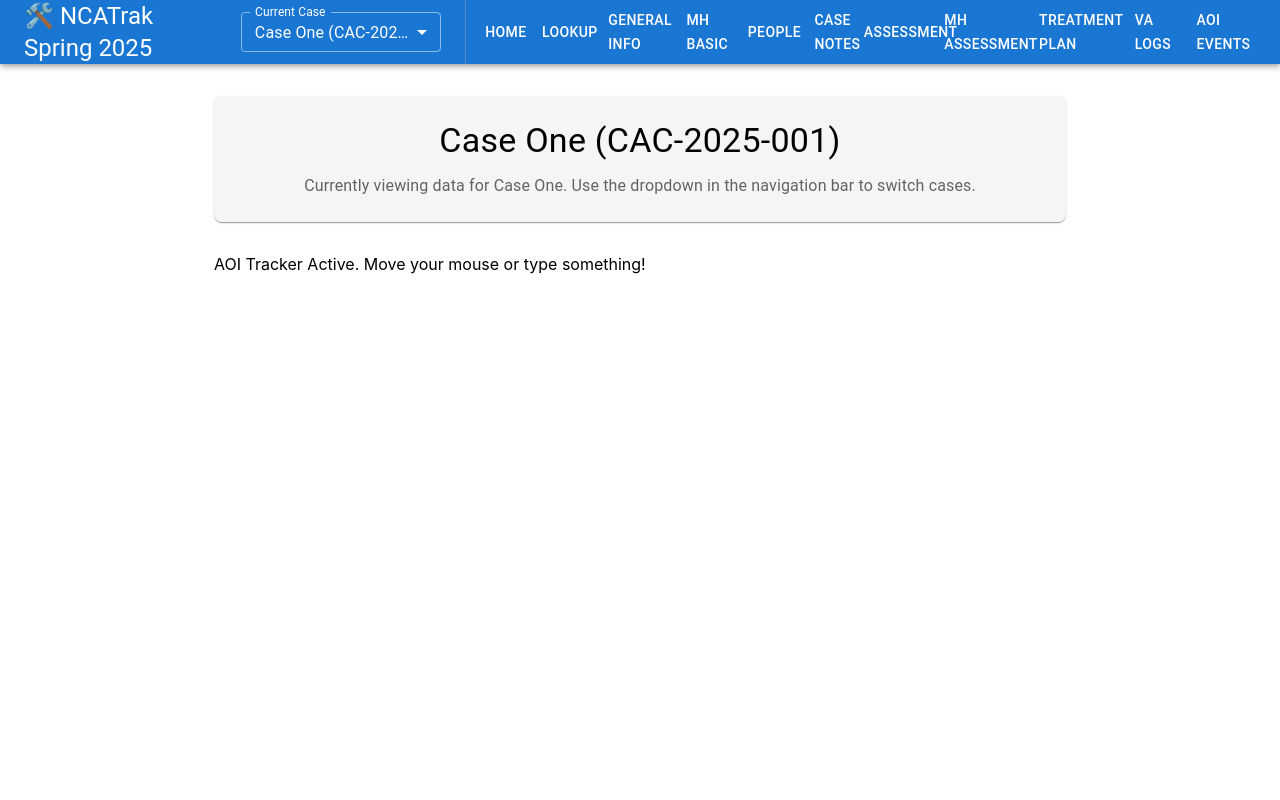
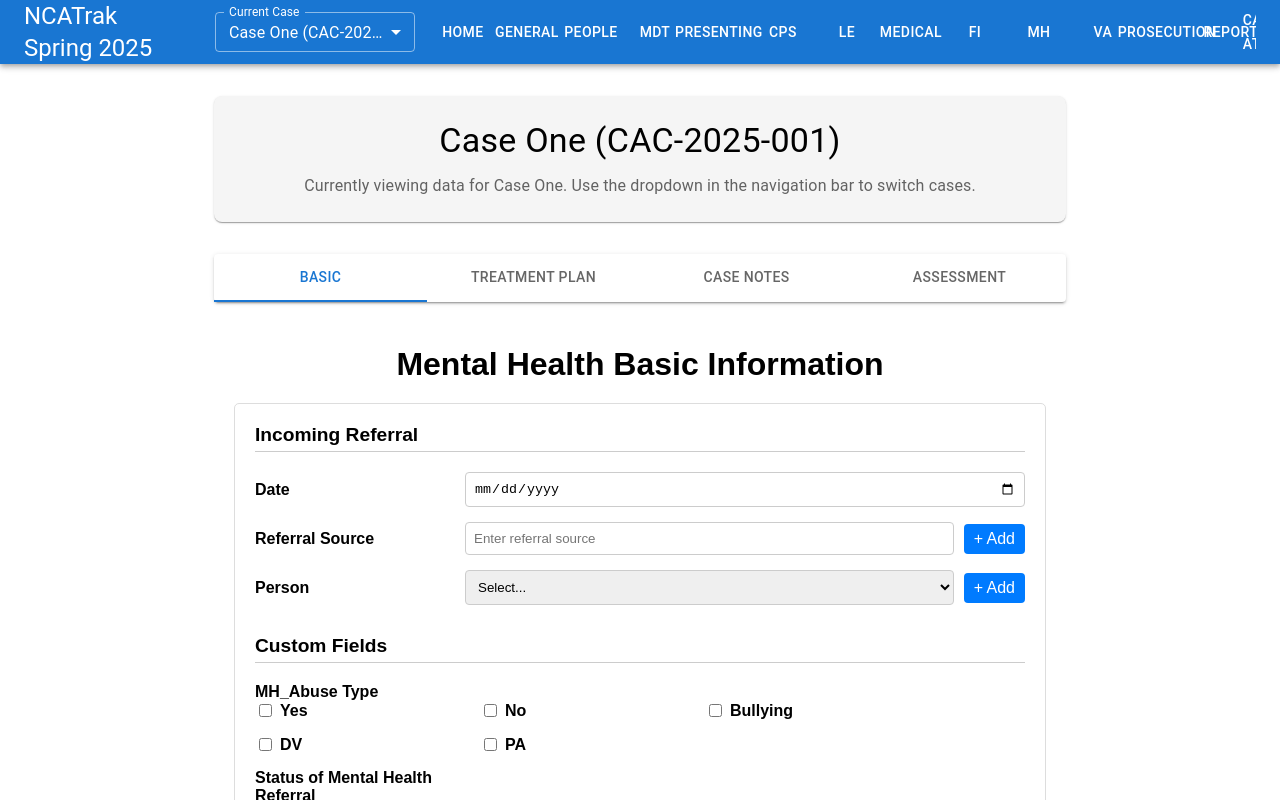
Before and after one commit to TheEthanHaque/NCATrak-Spring2025, a React (Create React App) app in the folder app/frontend/: page /CaseMh in a window 1280 px wide. Shown: the top 800 px of the page. Built offline with nearby package versions, Linux system fonts and the light colour scheme.

Commit message:
Added Proper NCATrak navigation

```diff
--- a/app/frontend/src/App.js
+++ b/app/frontend/src/App.js
@@ -1,6 +1,6 @@
 import React from 'react';
 import { BrowserRouter as Router, Routes, Route, Link } from 'react-router-dom';
-import AOITracker from './AOITracker';
+//import AOITracker from './AOITracker';
 import AOIEventViewer from './AOIEventViewer';
 import GeneralTab from './components/GeneralTab';
 import MHBasicInterface from './components/MHBasicInterface';
@@ -11,7 +11,8 @@ import TreatmentPlan from './components/TreatmentPlan';
 import VALogInterface from './components/VALogInterface';
 import MHAssessment from './components/MHAssessment';
 import Lookup from './components/Lookup';
-import { AppBar, Toolbar, Typography, Button, Container, Box, Divider } from '@mui/material';
+import MHSection from './components/MHSection';
+import { AppBar, Toolbar, Typography, Button, Container, Box} from '@mui/material';
 import CaseSelector from './context/CaseSelector';
 import { CaseProvider, useCase } from './context/CaseContext';
 
@@ -22,27 +23,25 @@ function App() {
                 {/* Header */}
                 <AppBar position="static">
                     <Toolbar>
-                        <Typography variant="h5" sx={{ flexGrow: 0, mr: 3 }}>
-                            🛠️ NCATrak Spring 2025
-                        </Typography>
+                        <Typography variant="h5" sx={{ flexGrow: 0, mr: 3 }}>NCATrak Spring 2025</Typography>
 
-                        {/* Case Selector in Navigation */}
                         <CaseSelector />
-
-                        <Divider orientation="vertical" flexItem sx={{ mx: 1, bgcolor: 'rgba(255,255,255,0.3)' }} />
 
                         <Box sx={{ flexGrow: 1, display: 'flex', overflow: 'auto' }}>
                             <Button color="inherit" component={Link} to="/">Home</Button>
-                            <Button color="inherit" component={Link} to="/lookup">Lookup</Button>
-                            <Button color="inherit" component={Link} to="/general">General Info</Button>
-                            <Button color="inherit" component={Link} to="/mh-basic">MH Basic</Button>
-                            <Button color="inherit" component={Link} to="/people">People</Button>
-                            <Button color="inherit" component={Link} to="/case-notes">Case Notes</Button>
-                            <Button color="inherit" component={Link} to="/assessment">Assessment</Button>
-                            <Button color="inherit" component={Link} to="/mh-assessment">MH Assessment</Button>
-                            <Button color="inherit" component={Link} to="/treatment">Treatment Plan</Button>
-                            <Button color="inherit" component={Link} to="/va-logs">VA Logs</Button>
-                            <Button color="inherit" component={Link} to="/aoi-events">AOI Events</Button>
+                            <Button color="inherit" component={Link} to="/CaseGeneral">General</Button>
+                            <Button color="inherit" component={Link} to="/CasePeople">People</Button>
+                            <Button color="inherit" component={Link} to="/CaseMDT">MDT</Button>
+                            <Button color="inherit" component={Link} to="/CasePresenting">Presenting</Button>
+                            <Button color="inherit" component={Link} to="/CaseCPS">CPS</Button>
+                            <Button color="inherit" component={Link} to="/CaseLE">LE</Button>
+                            <Button color="inherit" component={Link} to="/CaseMedical">Medical</Button>
+                            <Button color="inherit" component={Link} to="/CaseFI">FI</Button>
+                            <Button color="inherit" component={Link} to="/CaseMH">MH</Button>
+                            <Button color="inherit" component={Link} to="/CaseVA">VA</Button>
+                            <Button color="inherit" component={Link} to="/CaseProsecution">Prosecution</Button>
+                            <Button color="inherit" component={Link} to="/CaseReport">Report</Button>
+                            <Button color="inherit" component={Link} to="/CaseAttachments">Case Attachments</Button>
                         </Box>
                     </Toolbar>
                 </AppBar>
@@ -50,21 +49,38 @@ function App() {
                 {/* Main Content */}
                 <Container maxWidth="md" sx={{ mt: 4 }}>
                     <CurrentCaseInfo />
-                    <AOITracker />
 
                     {/* Routes */}
                     <Routes>
-                        <Route path="/" element={<Typography variant="h6">🏠 Home: NCATrak Spring 2025!</Typography>} />
+                        <Route path="/" element={<Typography variant="h6">Home: NCATrak Spring 2025!</Typography>} />
+                        <Route path="/CaseGeneral" element={<GeneralTab />} />
+                        <Route path="/CasePeople" element={<PeopleInterface />} />
+                        <Route path="/CaseMDT" element={<Typography variant="h6">MDT Component (Under Development)</Typography>} />
+                        <Route path="/CasePresenting" element={<Typography variant="h6">Presenting Component (Under Development)</Typography>} />
+                        <Route path="/CaseCPS" element={<Typography variant="h6">CPS Component (Under Development)</Typography>} />
+                        <Route path="/CaseLE" element={<Typography variant="h6">LE Component (Under Development)</Typography>} />
+                        <Route path="/CaseMedical" element={<Typography variant="h6">Medical Component (Under Development)</Typography>} />
+                        <Route path="/CaseFI" element={<Typography variant="h6">FI Component (Under Development)</Typography>} />
+                        <Route path="/CaseProsecution" element={<Typography variant="h6">FI Component (Under Development)</Typography>} />
+                        <Route path="/CaseReport" element={<Typography variant="h6">FI Component (Under Development)</Typography>} />
+                        <Route path="/CaseAttachments" element={<Typography variant="h6">FI Component (Under Development)</Typography>} />
+
+
+
+                        {/* MH Section with sub-navigation */}
+                        <Route path="/CaseMh/*" element={<MHSection />} />
+
+                        <Route path="/CaseVA/*" element={<VALogInterface />} />
+
+                        {/* Legacy routes - can be accessed directly but not from navigation */}
+                        <Route path="/case-notes" element={<CaseNotes />} />
                         <Route path="/lookup" element={<Lookup />} />
-                        <Route path="/general" element={<GeneralTab />} />
-                        <Route path="/mh-basic" element={<MHBasicInterface />} />
-                        <Route path="/people" element={<PeopleInterface />} />
-                        <Route path="/case-notes" element={<CaseNotes />} />
                         <Route path="/assessment" element={<AssessmentInterface />} />
                         <Route path="/mh-assessment" element={<MHAssessment />} />
                         <Route path="/treatment" element={<TreatmentPlan />} />
+                        <Route path="/mh-basic" element={<MHBasicInterface />} />
                         <Route path="/va-logs" element={<VALogInterface />} />
-                        <Route path="/aoi-events" element={<AOIEventViewer />} />
+                        <Route path="/aoi" element={<AOIEventViewer />} />
                     </Routes>
                 </Container>
             </Router>
--- /dev/null
+++ b/app/frontend/src/components/MHSection.js
@@ -0,0 +1,32 @@
+import React from 'react';
+import { Routes, Route, Navigate } from 'react-router-dom';
+import SubNavigationBar from './SubNavigationBar';
+import MHBasicInterface from './MHBasicInterface';
+import TreatmentPlan from './TreatmentPlan';
+import CaseNotes from './CaseNotes';
+import MHAssessment from './MHAssessment';
+
+const MHSection = () => {
+  const subNavItems = [
+    { label: 'Basic', route: '/' },
+    { label: 'Treatment Plan', route: '/treatment-plan' },
+    { label: 'Case Notes', route: '/case-notes' },
+    { label: 'Assessment', route: '/assessment' }
+  ];
+
+  return (
+    <>
+      <SubNavigationBar items={subNavItems} baseRoute="/CaseMH" />
+
+      <Routes>
+        <Route path="/" element={<MHBasicInterface />} />
+        <Route path="/treatment-plan" element={<TreatmentPlan />} />
+        <Route path="/case-notes" element={<CaseNotes />} />
+        <Route path="/assessment" element={<MHAssessment />} />
+        <Route path="*" element={<Navigate to="/CaseMH" replace />} />
+      </Routes>
+    </>
+  );
+};
+
+export default MHSection;
--- /dev/null
+++ b/app/frontend/src/components/SubNavigationBar.js
@@ -0,0 +1,38 @@
+import React from 'react';
+import { useLocation, Link } from 'react-router-dom';
+import { Paper, Tabs, Tab, Box } from '@mui/material';
+
+const SubNavigationBar = ({ items, baseRoute }) => {
+  const location = useLocation();
+  const currentPath = location.pathname;
+
+  // Extract the current subroute (everything after the baseRoute)
+  const currentSubRoute = currentPath.replace(baseRoute, '') || '/';
+
+  // Find the index of the current tab
+  const currentTabIndex = items.findIndex(item => item.route === currentSubRoute);
+
+  return (
+    <Box sx={{ width: '100%', mb: 3 }}>
+      <Paper elevation={2}>
+        <Tabs
+          value={currentTabIndex !== -1 ? currentTabIndex : 0}
+          indicatorColor="primary"
+          textColor="primary"
+          variant="fullWidth"
+        >
+          {items.map((item, index) => (
+            <Tab
+              key={index}
+              label={item.label}
+              component={Link}
+              to={`${baseRoute}${item.route}`}
+            />
+          ))}
+        </Tabs>
+      </Paper>
+    </Box>
+  );
+};
+
+export default SubNavigationBar;
```
